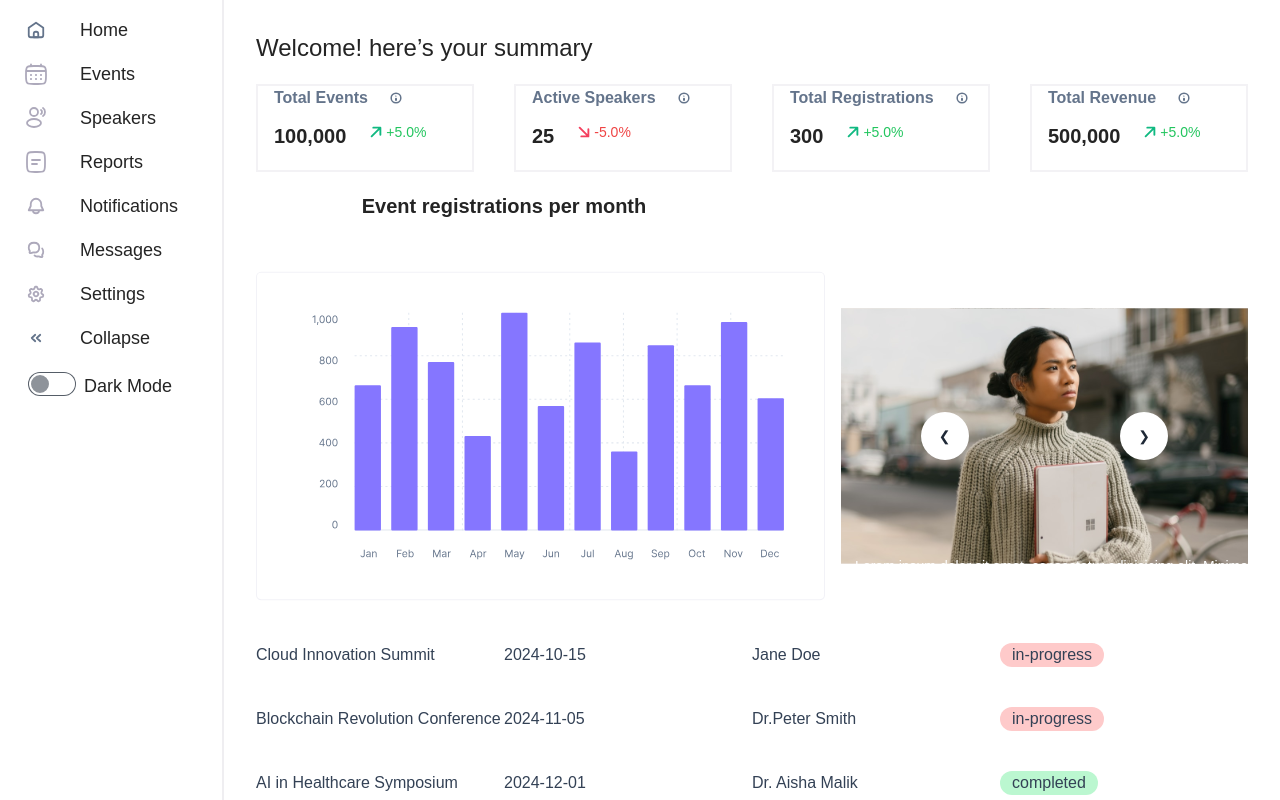
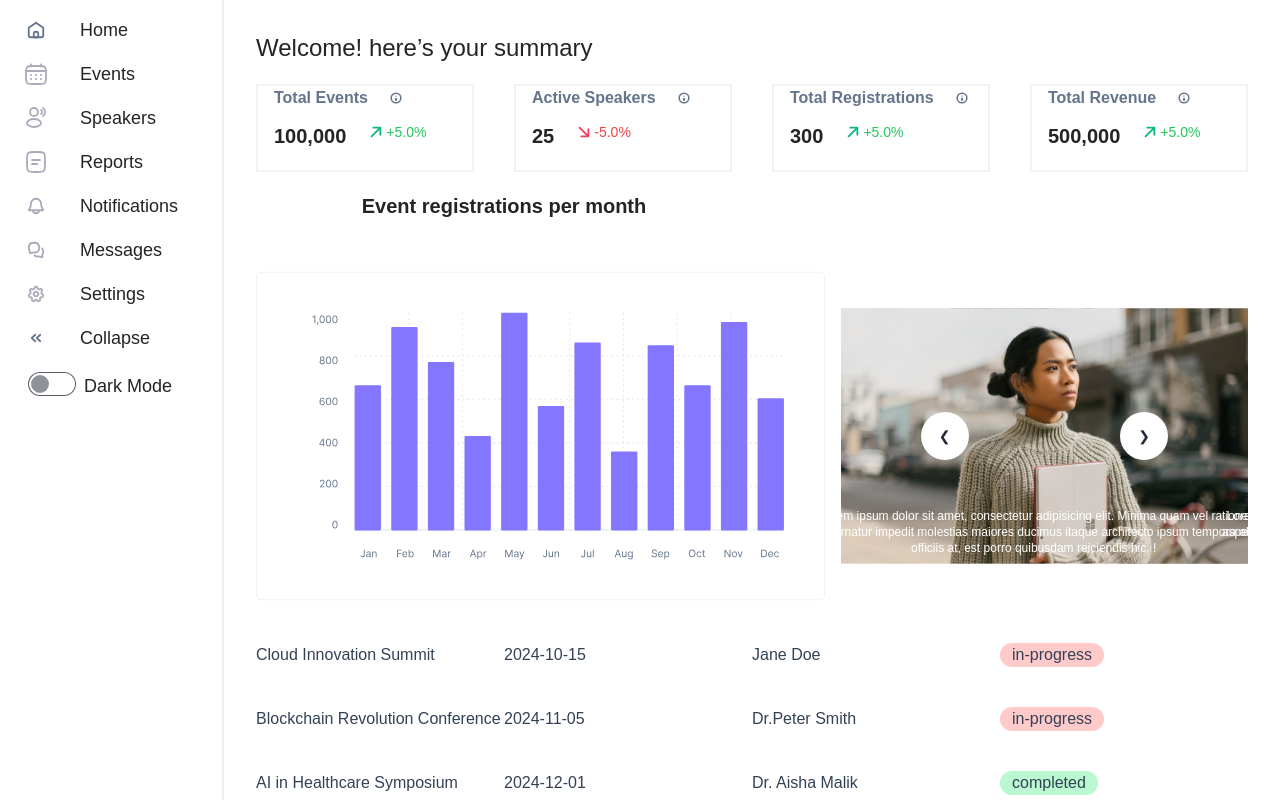
Before and after one commit to Daniel264/alphatwelve, a React (Vite) app: page / in a window 1280 px wide. Shown: the top 800 px of the page. Built offline with nearby package versions, Linux system fonts and the light colour scheme; a web font is replaced by a local one.

Commit message:
center the carousel text

```diff
--- a/src/components/Carousel.tsx
+++ b/src/components/Carousel.tsx
@@ -4,7 +4,7 @@ import slideTwo from "../assets/images/Slide2.svg";
 import slideThree from "../assets/images/Slide3.svg";
 
 const text =
-    " Lorem ipsum dolor sit amet, consectetur adipisicing elit. Minima quam vel ratione aspernatur impedit molestias maiores ducimus itaque architecto ipsum tempora ab officiis at, est porro quibusdam reiciendis hic, consequuntur rerum, voluptas doloremque veritatis eos? Culpa, architecto aliquam? Enim, dolore!";
+    " Lorem ipsum dolor sit amet, consectetur adipisicing elit. Minima quam vel ratione aspernatur impedit molestias maiores ducimus itaque architecto ipsum tempora ab officiis at, est porro quibusdam reiciendis hic, !";
 
 const Carousel = () => {
     return (
@@ -16,7 +16,7 @@ const Carousel = () => {
                         className="w-full"
                         alt="image of the first carousel image"
                     />
-                    <p className="font-normal text-sm absolute bottom-0 w-[600px] text-center text-white">
+                    <p className="font-normal text-xs absolute  bottom-0 lg:bottom-20  -left-8 w-[450px] text-center text-white">
                         {text}
                     </p>
                     <div className="absolute left-20 right-20 top-1/2 flex -translate-y-1/2 transform justify-between">
@@ -40,7 +40,7 @@ const Carousel = () => {
                         className="w-full"
                         alt="image of the second carousel image"
                     />
-                    <p className="font-normal text-sm absolute bottom-0 w-[600px] text-center text-white">
+                    <p className="font-normal text-xs absolute bottom-0 lg:bottom-20 -left-8 w-[450px] text-center text-white">
                         {text}
                     </p>
                     <div className="absolute left-20 right-20 top-1/2 flex -translate-y-1/2 transform justify-between">
@@ -64,7 +64,7 @@ const Carousel = () => {
                         className="w-full"
                         alt="image of the third carousel image"
                     />
-                    <p className="font-normal text-sm absolute bottom-0 w-[600px] text-center text-white">
+                    <p className="font-normal text-xs absolute  bottom-0 lg:bottom-20  -left-8 w-[450px] text-center text-white">
                         {text}
                     </p>
                     <div className="absolute left-20 right-20 top-1/2 flex -translate-y-1/2 transform justify-between">
```
